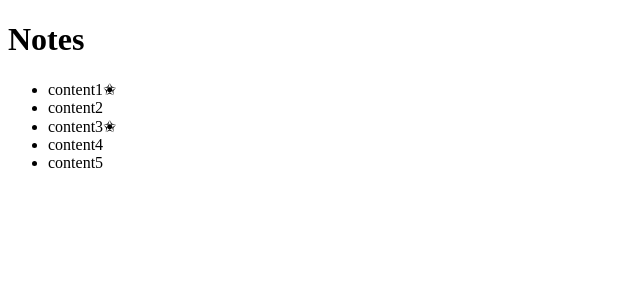
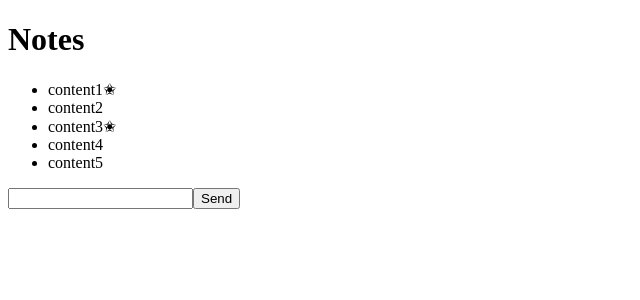
Before and after one commit to karthikeyan13762/react-project, a React (Vite) app: page / in a window 1280 px wide. Shown: the top 300 px of the page, without its empty margins (0-640 px from the left). Built offline with nearby package versions, Linux system fonts and the light colour scheme.

Commit message:
event handling form submit

```diff
--- a/src/App.jsx
+++ b/src/App.jsx
@@ -1,6 +1,13 @@
 import React from 'react'
 import Note from './components/Note'
 function App({notes}) {
+
+const addNote=(enent)=>{
+  enent.preventDefault()
+  console.log("Button clicked"+enent);
+}
+
+
   return (
     <div>
 
@@ -10,6 +17,7 @@ function App({notes}) {
       notes.map(note=>
 
         <Note key={note.id} note={note}/>
+
         )
 
       }
@@ -17,8 +25,15 @@ function App({notes}) {
 
      </ul>
 
+    <form action="" method="get" onSubmit={addNote}>
+      <input type="text" />
+      <button type='submit'>Send</button>
+    </form>
+
 
     </div>
+
+
   )
 }
 
```
